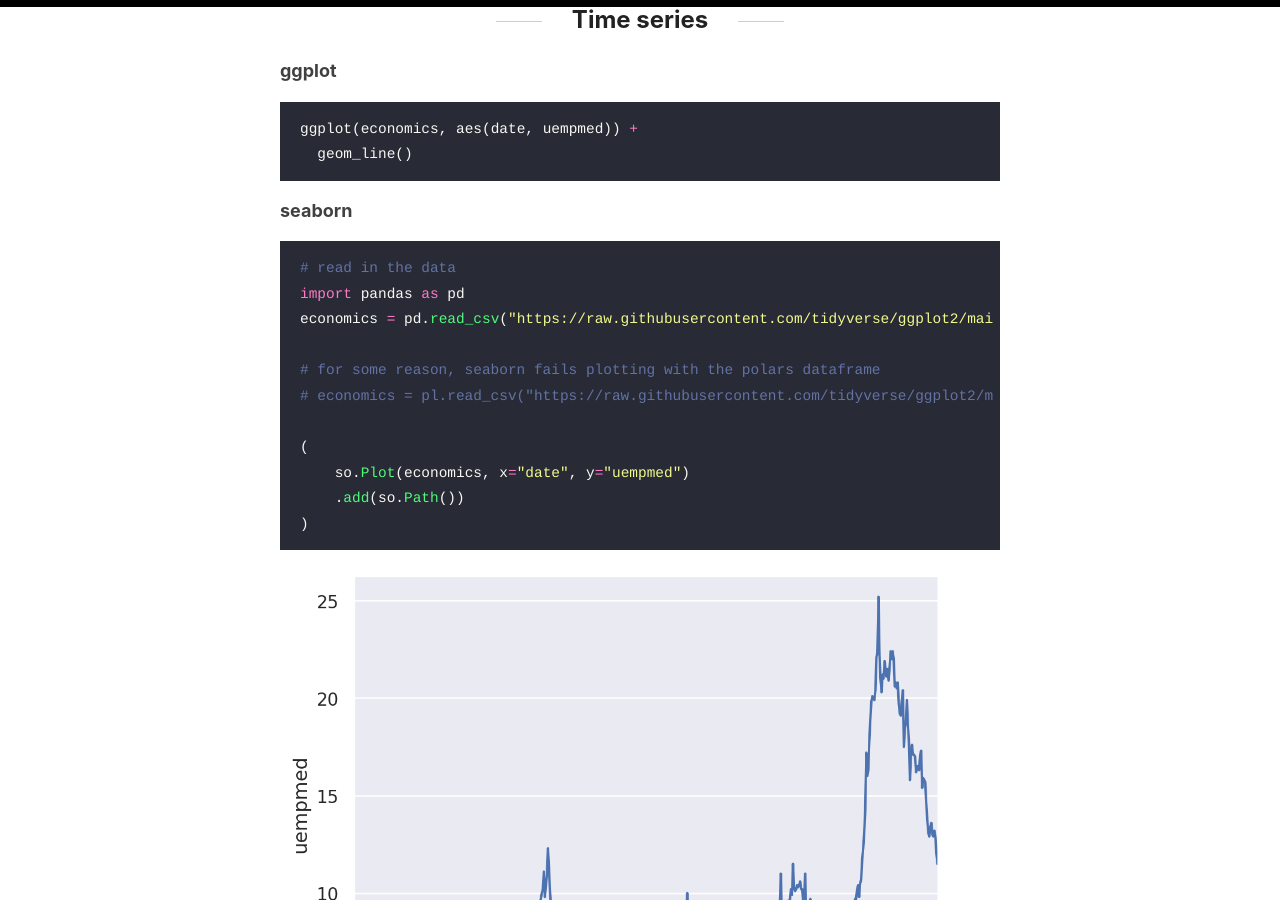
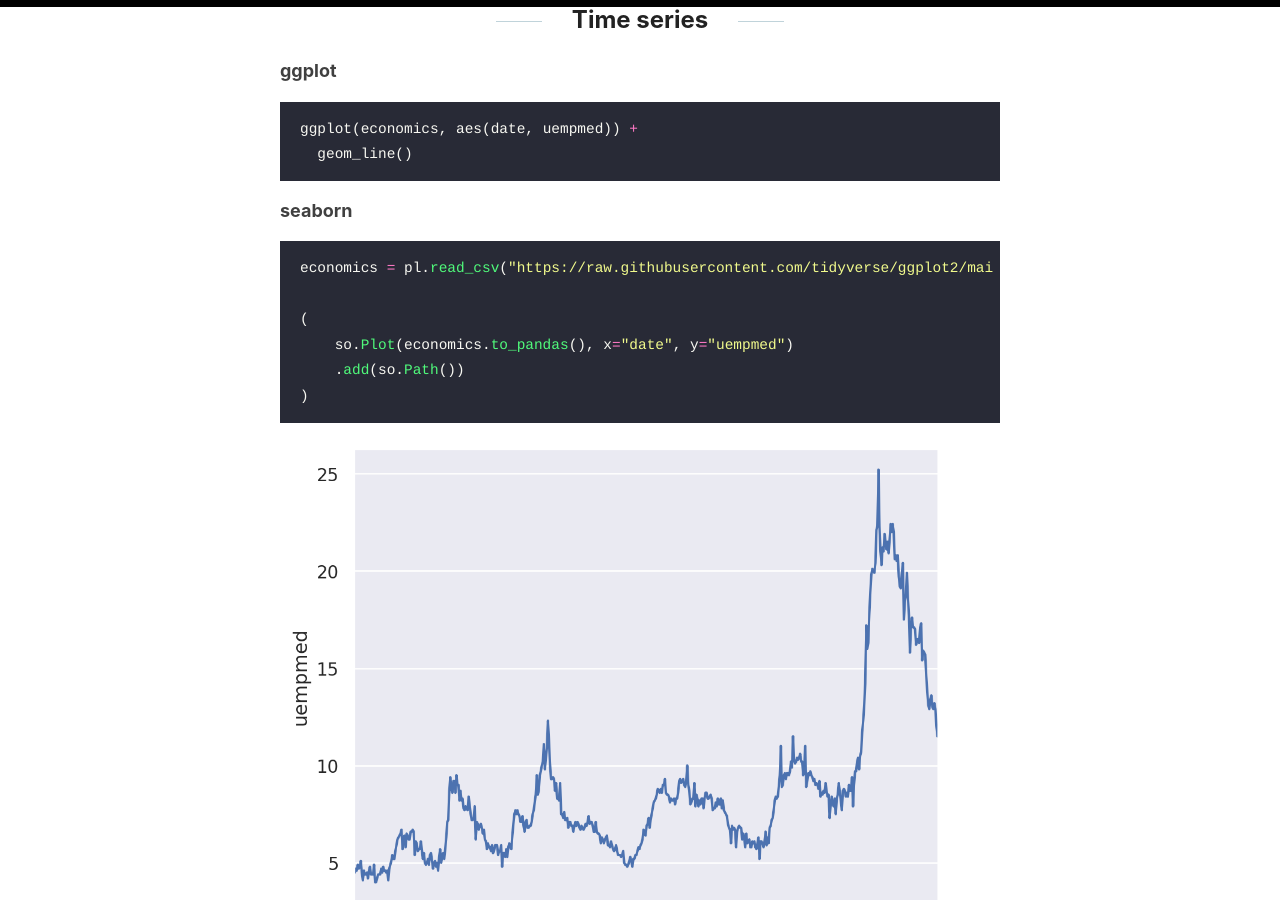
Before and after one commit to krz/krz.github.io, a Jekyll site: the page built from _posts/2024-01-15-Comparing-the-seaborn-objects-interface-with-ggplot2.md, in a window 1280 px wide and 900 px high, scrolled down 10269 px. Built offline with Jekyll 4.4.1, drawn with Linux system fonts in a browser that asks for light colours.

Commit message:
fix polars

````diff
--- a/_posts/2024-01-15-Comparing-the-seaborn-objects-interface-with-ggplot2.md
+++ b/_posts/2024-01-15-Comparing-the-seaborn-objects-interface-with-ggplot2.md
@@ -215,15 +215,10 @@ ggplot(economics, aes(date, uempmed)) +
 
 **seaborn**
 ```python
-# read in the data
-import pandas as pd
-economics = pd.read_csv("https://raw.githubusercontent.com/tidyverse/ggplot2/main/data-raw/economics.csv")
-
-# for some reason, seaborn fails plotting with the polars dataframe
-# economics = pl.read_csv("https://raw.githubusercontent.com/tidyverse/ggplot2/main/data-raw/economics.csv", try_parse_dates=True, dtypes={"pop": pl.Float32, "date": pl.Date, "uempmed": pl.Float64})
+economics = pl.read_csv("https://raw.githubusercontent.com/tidyverse/ggplot2/main/data-raw/economics.csv", try_parse_dates=True, dtypes={"pop": pl.Float32, "date": pl.Date, "uempmed": pl.Float64})
 
 (
-    so.Plot(economics, x="date", y="uempmed")
+    so.Plot(economics.to_pandas(), x="date", y="uempmed")
     .add(so.Path())
 )
 ```
````
